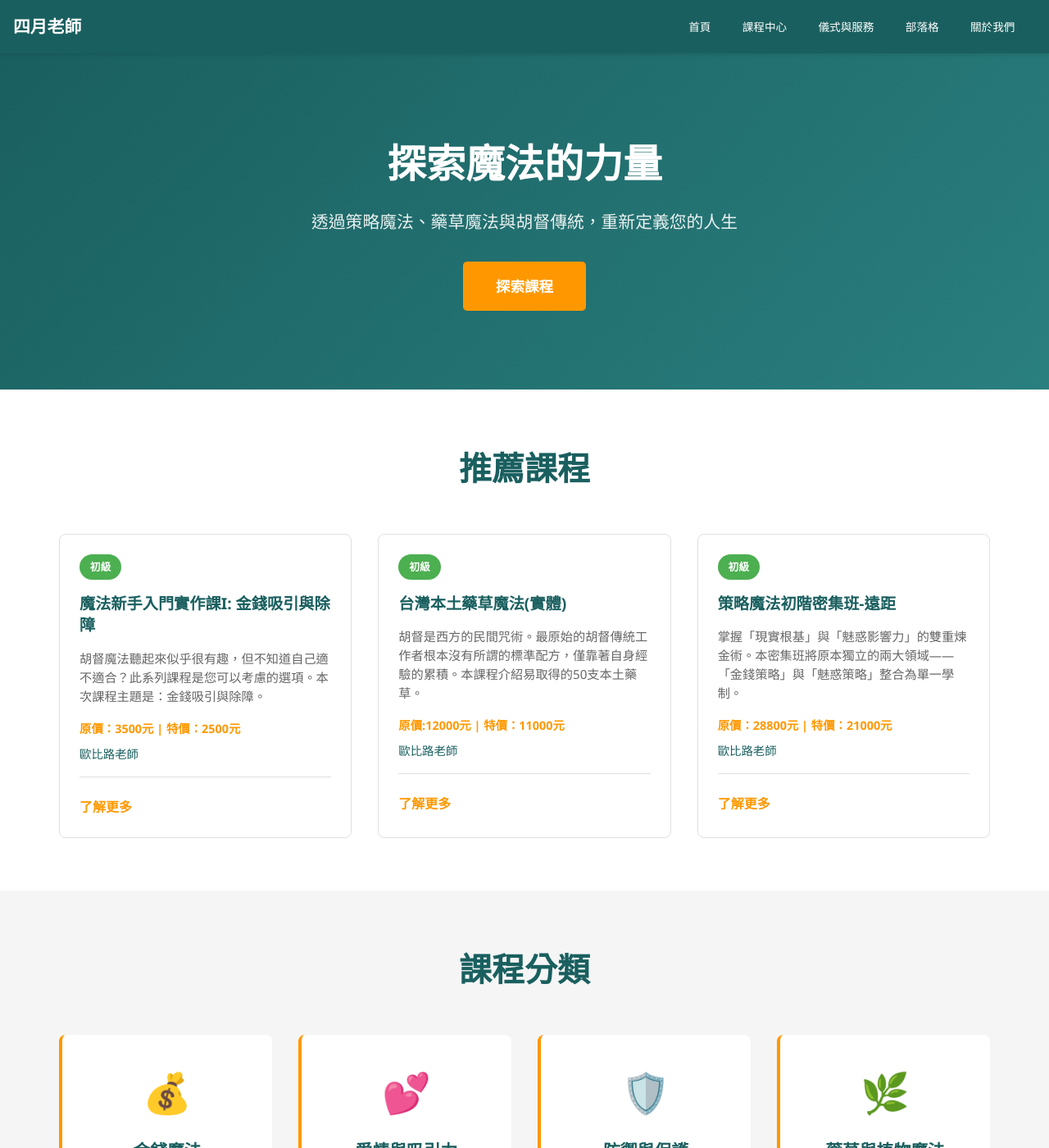
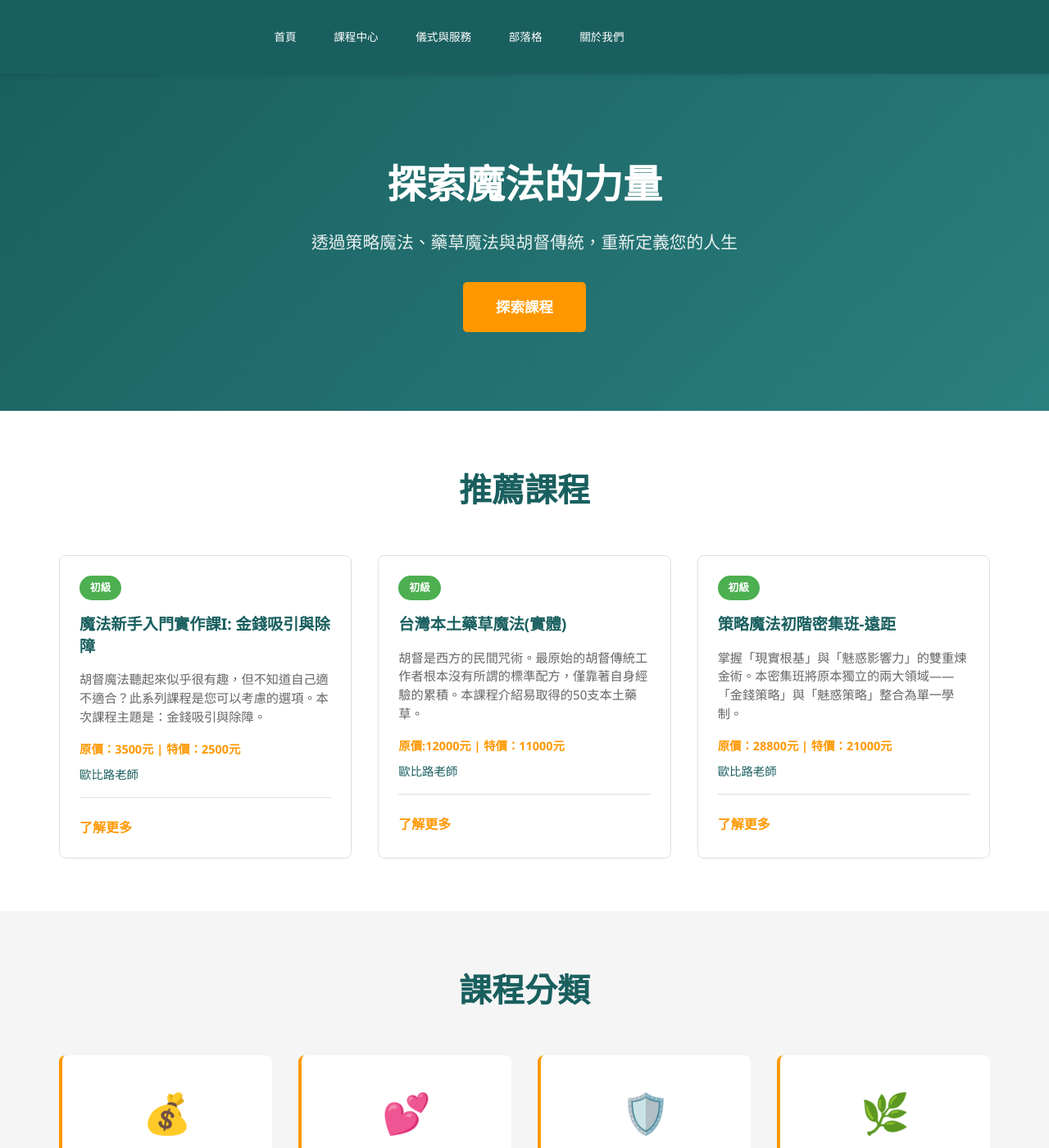
Before and after one commit to light4uliuphone-lang/hoodoo, a Jekyll site: the page built from index.html, in a window 1280 px wide and 1400 px high. Shown: the whole window at 82% size. Built offline with Jekyll 4.4.1, drawn with Linux system fonts in a browser that asks for light colours; comment, search, counter and statistics services are not loaded.

Commit message:
Update default.html

```diff
--- a/_layouts/default.html
+++ b/_layouts/default.html
@@ -5,30 +5,74 @@
     <meta name="viewport" content="width=device-width, initial-scale=1.0">
     <title>{{ page.title | default: site.title }}</title>
     <link rel="stylesheet" href="{{ '/css/style.css' | relative_url }}">
+    <style>
+        /* 導覽列整體佈局優化 */
+        .nav-container {
+            display: flex;
+            justify-content: space-between;
+            align-items: center;
+            max-width: 1200px;
+            margin: 0 auto;
+            padding: 10px 20px;
+        }
+
+        .nav-menu {
+            display: flex;
+            list-style: none;
+            margin: 0;
+            padding: 0;
+            gap: 20px;
+        }
+
+        /* 搜尋框容器限制寬度，避免擠壓選單 */
+        .search-box-wrapper {
+            width: 280px;
+            min-width: 200px;
+        }
+
+        /* 手機版適應：當螢幕太小時改為垂直排列 */
+        @media (max-width: 850px) {
+            .nav-container {
+                flex-direction: column;
+                gap: 15px;
+            }
+            .search-box-wrapper {
+                width: 100%;
+            }
+        }
+    </style>
 </head>
 <body>
+
 <nav class="navbar">
     <div class="nav-container">
-        <div class="logo">四月老師</div>
+        <div class="logo" style="font-weight: bold; font-size: 1.5rem; color: #1a5f5f;">
+            四月老師
+        </div>
+
         <ul class="nav-menu">
             <li><a href="{{ '/' | relative_url }}">首頁</a></li>
             <li><a href="{{ '/course/' | relative_url }}">課程中心</a></li>
             <li><a href="{{ '/rituals/' | relative_url }}">儀式與服務</a></li>
             <li><a href="{{ '/blog/index.html' | relative_url }}">部落格</a></li>
             <li><a href="{{ '/about/' | relative_url }}">關於我們</a></li>
-            <script async src="https://cse.google.com/cse.js?cx=d5e10dd1ad7434e2a">
-</script>
-<div class="gcse-search"></div>
         </ul>
+
+        <div class="search-box-wrapper">
+            <script async src="https://cse.google.com/cse.js?cx=d5e10dd1ad7434e2a"></script>
+            <div class="gcse-search"></div>
+        </div>
     </div>
 </nav>
 
-{{ content }}
+<main>
+    {{ content }}
+</main>
 
 <footer class="footer">
-    <div class="container">
+    <div class="container" style="text-align: center; padding: 40px 0; border-top: 1px solid #eee; margin-top: 50px;">
         <p>&copy; 2024 四月老師 - 魔法課程中心。版權所有。</p>
-        <p>報名方式：<a href="mailto:{{ site.email | default: 'herbmagic@hotmail.com.tw' }}">{{ site.email | default: 'herbmagic@hotmail.com.tw' }}</a></p>
+        <p>報名方式：<a href="mailto:{{ site.email | default: 'herbmagic@hotmail.com.tw' }}" style="color: #1a5f5f;">{{ site.email | default: 'herbmagic@hotmail.com.tw' }}</a></p>
     </div>
 </footer>
 
```
